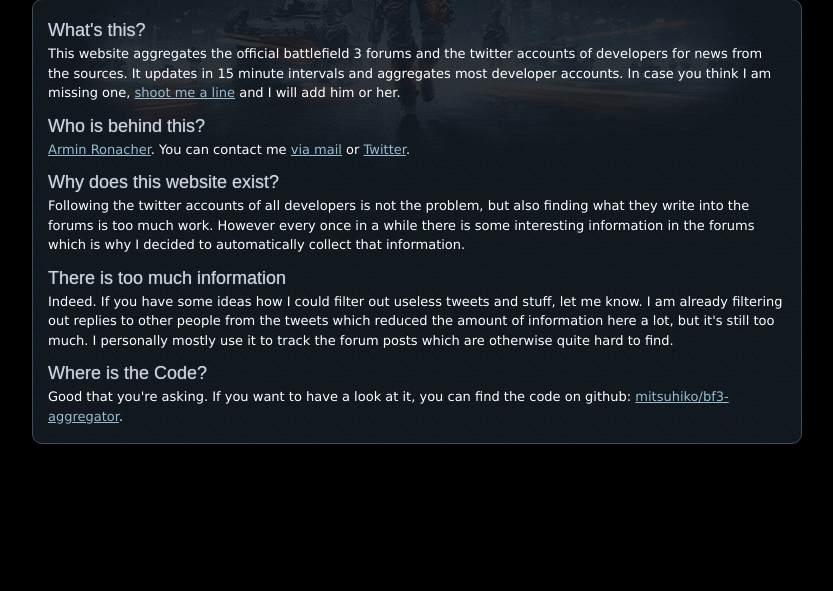
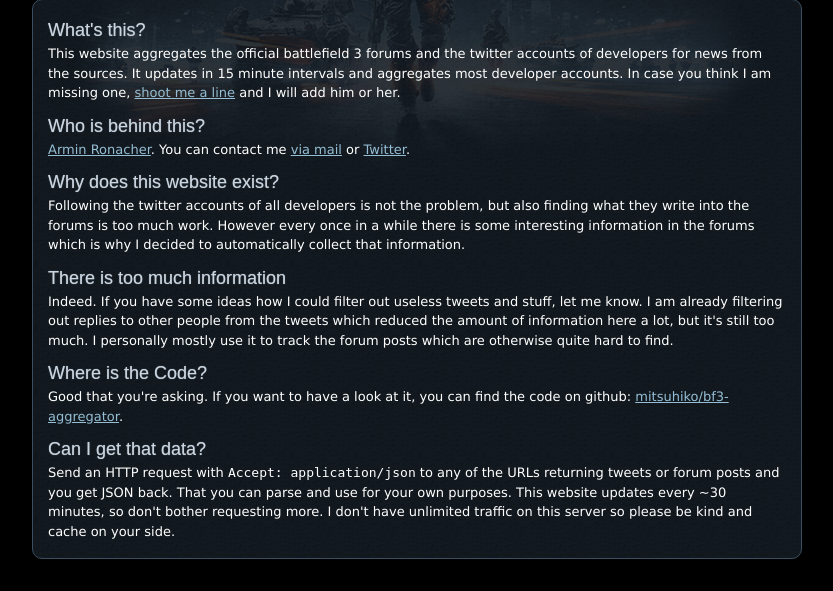
Before and after one commit to mitsuhiko/bf3-aggregator, a Flask app: page /about in a window 1280 px wide. Shown: the part 209-800 px from the top of the page, without its empty margins (223-1056 px from the left). Run offline with Flask 2, Linux system fonts and the light colour scheme; parts of the project's set-up code (start-up, migrations or seed data) failed here and were passed over.

Commit message:
Documented JSON

```diff
--- a/templates/about.html
+++ b/templates/about.html
@@ -32,5 +32,12 @@
     <p>
       Good that you're asking.  If you want to have a look at it, you can find the
       code on github: <a href=http://github.com/mitsuhiko/bf3-aggregator>mitsuhiko/bf3-aggregator</a>.
+    <h3>Can I get that data?</h3>
+    <p>
+      Send an HTTP request with <code>Accept: application/json</code> to any of the
+      URLs returning tweets or forum posts and you get JSON back.  That you can parse
+      and use for your own purposes.  This website updates every ~30 minutes, so don't
+      bother requesting more.  I don't have unlimited traffic on this server so please
+      be kind and cache on your side.
   </div>
 {% endblock %}
```
